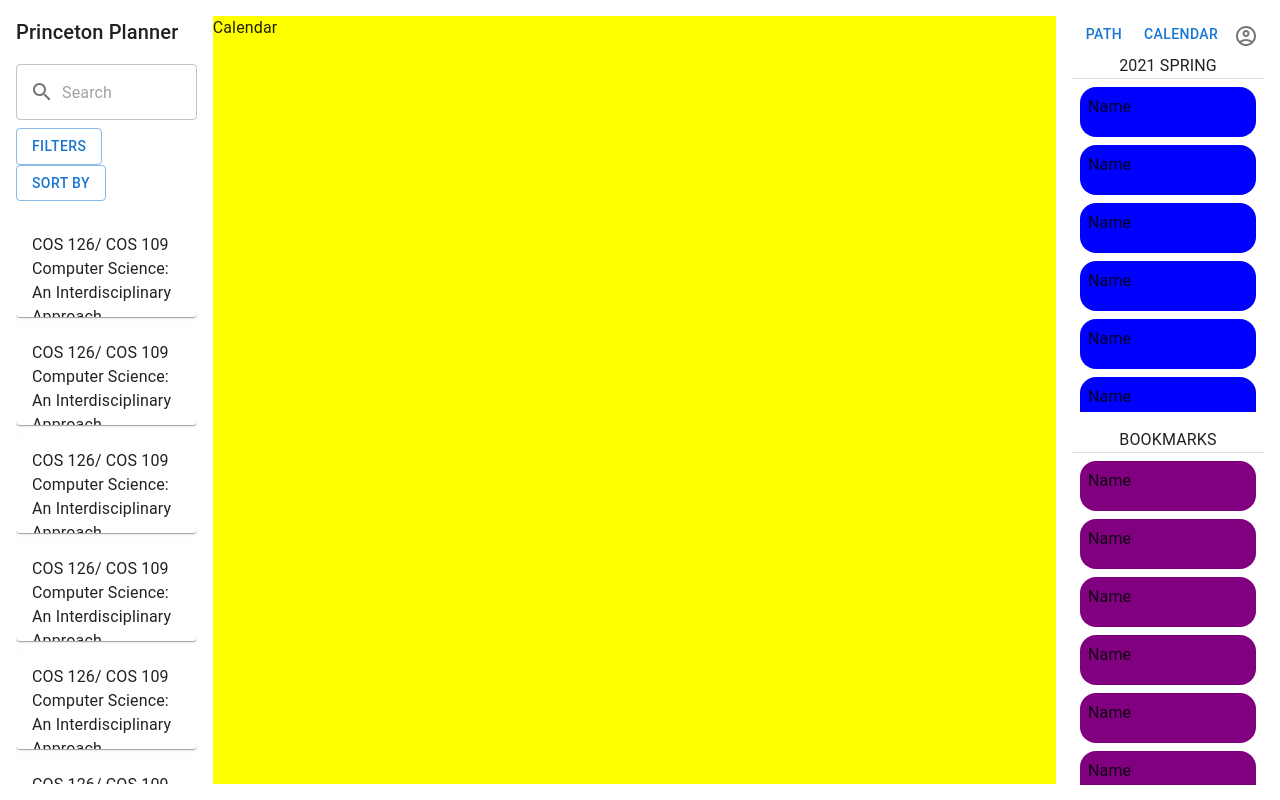
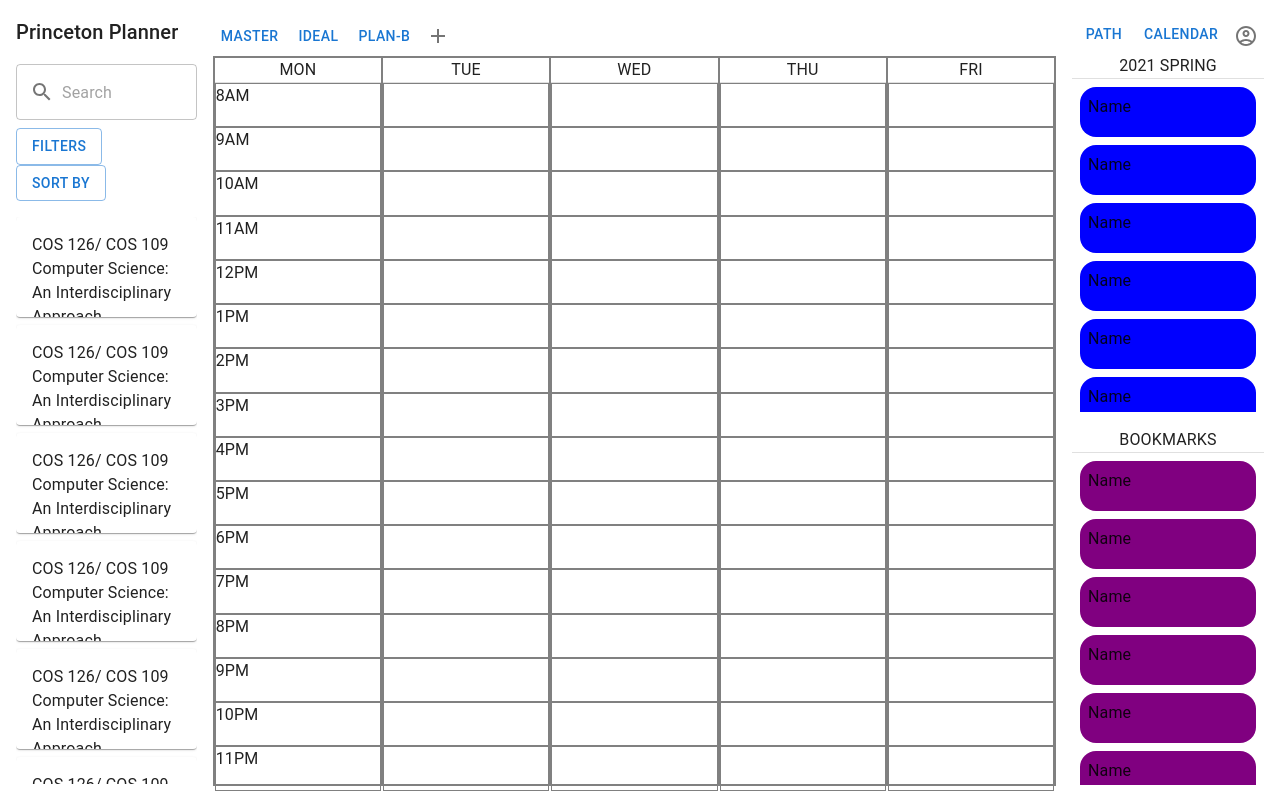
Before and after one commit to PrincetonResInDe/course-selection, a React (Create React App) app in the folder front_end/: page /calendar in a window 1280 px wide. Built offline with nearby package versions, Linux system fonts and the light colour scheme.

Commit message:
layed out calendar

```diff
--- a/front_end/src/components/calendar/calendarComponent/calendar.js
+++ b/front_end/src/components/calendar/calendarComponent/calendar.js
@@ -1,6 +1,12 @@
 import React from "react";
 import { Box } from "@mui/material";
-
+import CalendarTab from "./calendarTab";
+import CalendarTable from "./calendarTable";
 export default function Calendar() {
-  return <Box sx={{ backgroundColor: "yellow", height: "100%" }}>Calendar</Box>;
+  return (
+    <Box sx={{ height: "100%" }}>
+      <CalendarTab />
+      <CalendarTable />
+    </Box>
+  );
 }
--- /dev/null
+++ b/front_end/src/components/calendar/calendarComponent/calendarTab.js
@@ -0,0 +1,16 @@
+import React from "react";
+import { Box, Button, IconButton } from "@mui/material";
+import AddOutlinedIcon from "@mui/icons-material/AddOutlined";
+
+export default function CalendarTab() {
+  return (
+    <Box sx={{ display: "flex", flexDirection: "row" }}>
+      <Button>MASTER</Button>
+      <Button>IDEAL</Button>
+      <Button>PLAN-B</Button>
+      <IconButton>
+        <AddOutlinedIcon />
+      </IconButton>
+    </Box>
+  );
+}
--- /dev/null
+++ b/front_end/src/components/calendar/calendarComponent/calendarTable.js
@@ -0,0 +1,22 @@
+import React from "react";
+import { Box } from "@mui/material";
+import DayColumn from "./dayColumn";
+
+export default function CalendarTable() {
+  const days = ["MON", "TUE", "WED", "THU", "FRI"];
+
+  return (
+    <Box
+      sx={{
+        display: "flex",
+        flexDirection: "row",
+        height: "95%",
+        border: "1px solid grey",
+      }}
+    >
+      {days.map((day) => {
+        return <DayColumn day={day} />;
+      })}
+    </Box>
+  );
+}
--- /dev/null
+++ b/front_end/src/components/calendar/calendarComponent/dayColumn.js
@@ -0,0 +1,44 @@
+import React from "react";
+import { Box, Typography, Divider } from "@mui/material";
+
+export default function DayColumn(props) {
+  const times = [
+    "8AM",
+    "9AM",
+    "10AM",
+    "11AM",
+    "12PM",
+    "1PM",
+    "2PM",
+    "3PM",
+    "4PM",
+    "5PM",
+    "6PM",
+    "7PM",
+    "8PM",
+    "9PM",
+    "10PM",
+    "11PM",
+  ];
+  return (
+    <Box sx={{ flex: "1 1 auto", border: "1px solid grey", width: "100%" }}>
+      <Typography align="center">{props.day}</Typography>
+      <Divider />
+      <Box sx={{ display: "flex", flexDirection: "column", height: "97.5%" }}>
+        {times.map((time) => {
+          return (
+            <Box
+              sx={{
+                flex: "1 1 auto",
+                height: "100%",
+                border: "1px solid grey",
+              }}
+            >
+              <Typography>{props.day == "MON" ? time : ""}</Typography>
+            </Box>
+          );
+        })}
+      </Box>
+    </Box>
+  );
+}
```
